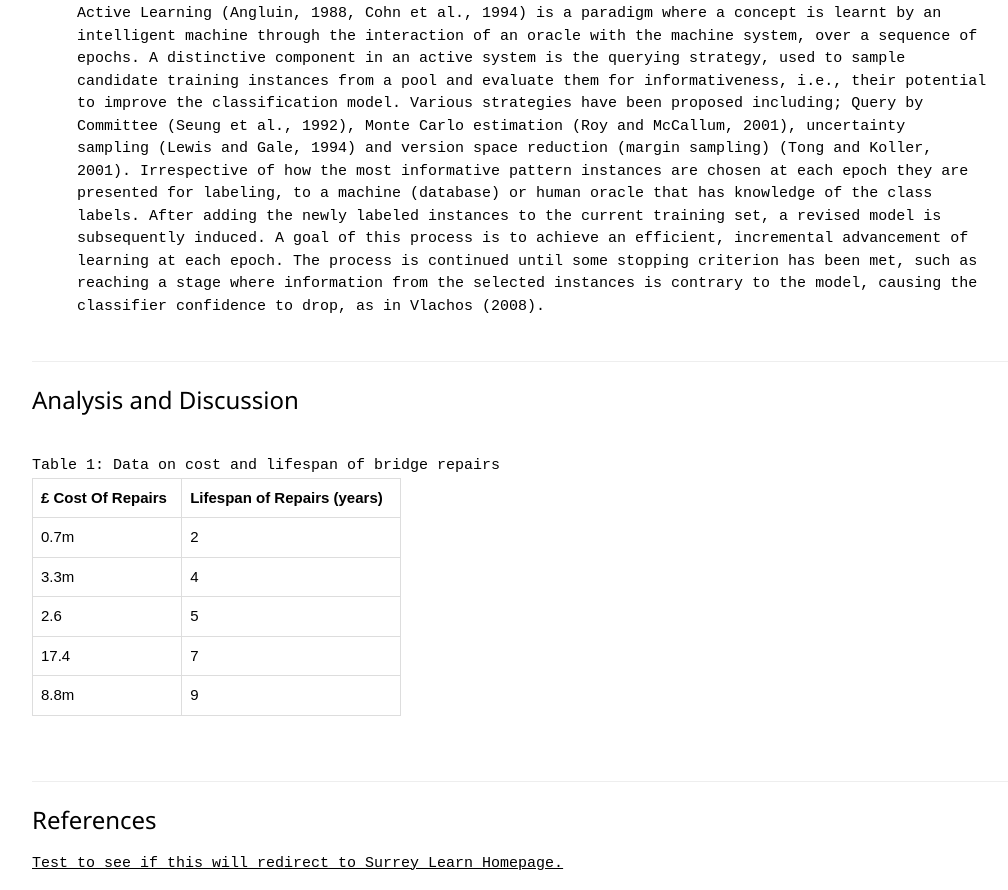
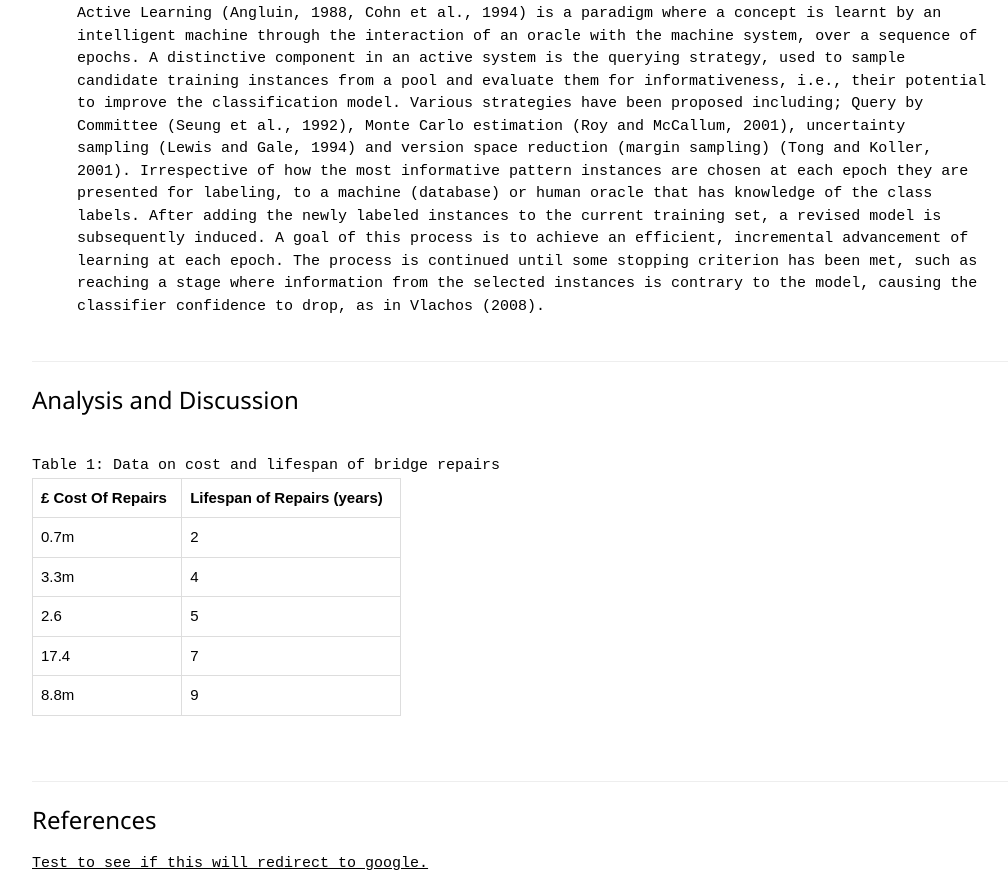
Before and after one commit to FEPSFY6819409/FY6819409, a plain HTML site: page index.html in a window 1280 px wide. Shown: the part 1115-2005 px from the top of the page, without its empty margins (18-1026 px from the left). Drawn offline with nearby package versions, Linux system fonts and the light colour scheme.

Commit message:
Update index.html
google

```diff
--- a/index.html
+++ b/index.html
@@ -155,7 +155,7 @@ Table 1: Data on cost and lifespan of bridge repairs
 <p>
 <h3 id="References">References</h3>
 <pre>
-<a href=”https://surreylearn.surrey.ac.uk/d2l/home”>Test to see if this will redirect to Surrey Learn Homepage.</a>
+<a href=”https://www.google.co.uk/”>Test to see if this will redirect to google.</a>
 </pre>
 </p>
 </html>
```
